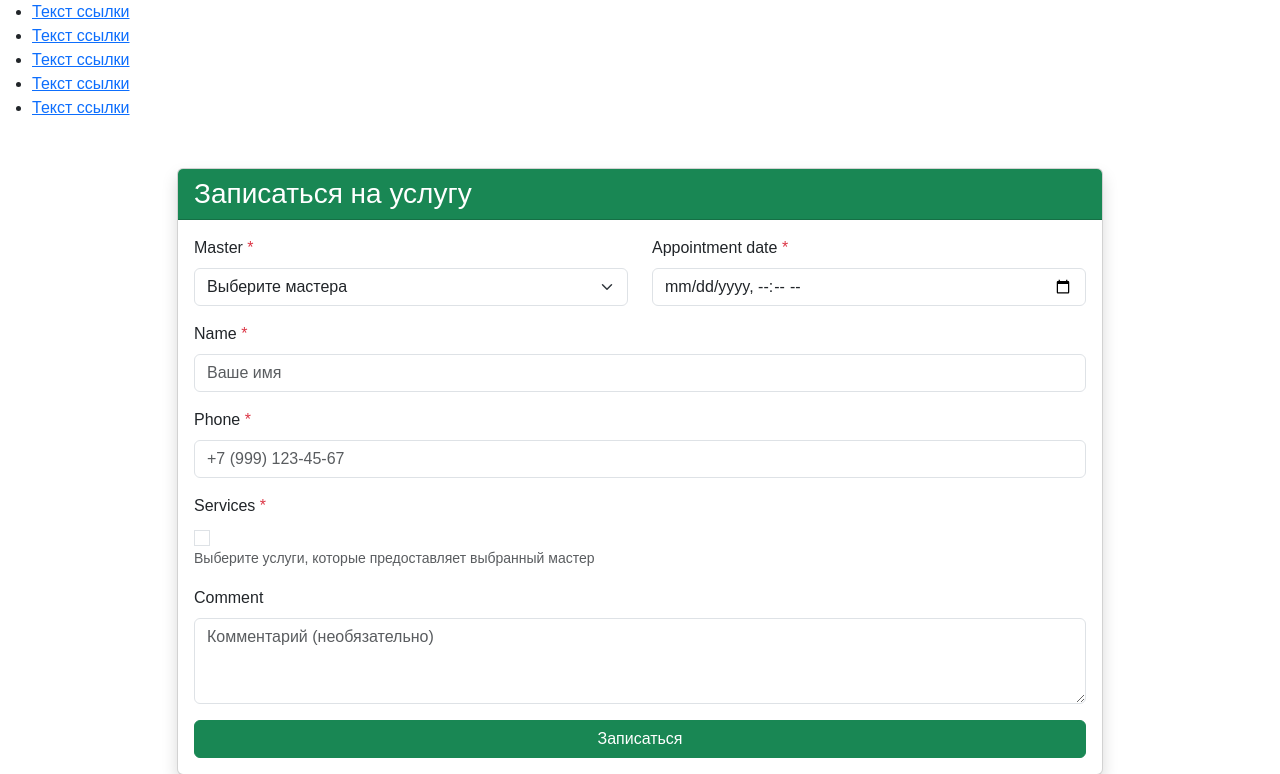
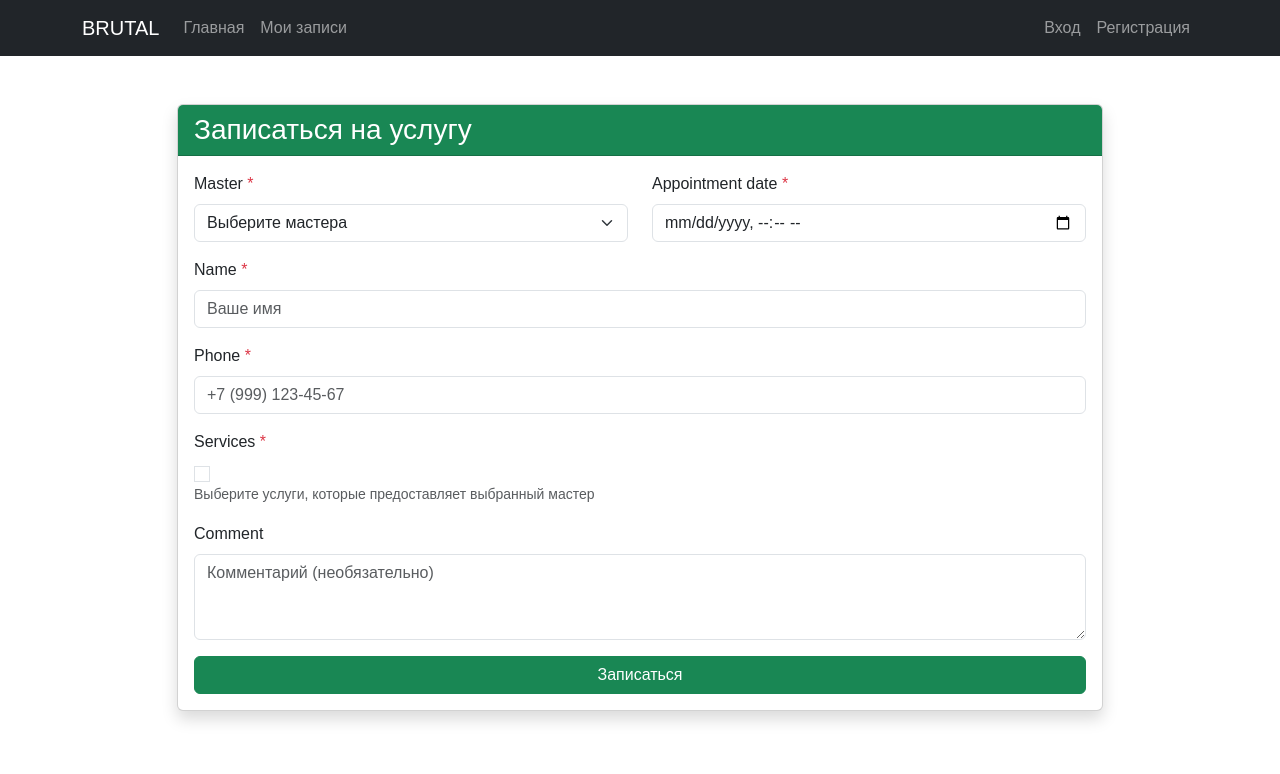
Before and after one commit to DashiD10/Django_HW2, a Django app: page /orders/create/ in a window 1280 px wide. Shown: the top 774 px of the page. Run offline with Django 5.2, Linux system fonts and the light colour scheme; data that the repository does not hold is empty; parts of the project's set-up code (start-up, migrations or seed data) failed here and were passed over.

Commit message:
HW47 представления и шаблоны

```diff
--- a/barbershop/urls.py
+++ b/barbershop/urls.py
@@ -31,5 +31,6 @@ urlpatterns = [
     path('review/create/', views.create_review, name='create_review'),
     path('orders/create/', views.create_order, name='create_order'),
     path('api/master-services/', views.get_master_services, name='get_master_services'),
+    path('users/', include('users.urls')),
     path('__debug__/', include('debug_toolbar.urls')),
 ] + static(settings.STATIC_URL, document_root=settings.STATICFILES_DIRS[0])
--- a/core/templates/core/includes/menu.html
+++ b/core/templates/core/includes/menu.html
@@ -1,9 +1,38 @@
-<nav>
-    <ul>
-        <li><a href="">Текст ссылки</a></li>
-        <li><a href="">Текст ссылки</a></li>
-        <li><a href="">Текст ссылки</a></li>
-        <li><a href="">Текст ссылки</a></li>
-        <li><a href="">Текст ссылки</a></li>
-    </ul>
+<nav class="navbar navbar-expand-lg navbar-dark bg-dark">
+    <div class="container">
+        <a class="navbar-brand" href="{% url 'landing' %}">BRUTAL</a>
+        <button class="navbar-toggler" type="button" data-bs-toggle="collapse" data-bs-target="#navbarNav">
+            <span class="navbar-toggler-icon"></span>
+        </button>
+        <div class="collapse navbar-collapse" id="navbarNav">
+            <ul class="navbar-nav me-auto">
+                <li class="nav-item">
+                    <a class="nav-link" href="{% url 'landing' %}">Главная</a>
+                </li>
+                <li class="nav-item">
+                    <a class="nav-link" href="{% url 'orders_list' %}">Мои записи</a>
+                </li>
+            </ul>
+            <ul class="navbar-nav">
+                {% if user.is_authenticated %}
+                    <li class="nav-item">
+                        <span class="navbar-text me-3">Привет, {{ user.username }}!</span>
+                    </li>
+                    <li class="nav-item">
+                        <form method="post" action="{% url 'logout' %}" class="d-inline">
+                            {% csrf_token %}
+                            <button type="submit" class="btn btn-outline-light btn-sm">Выход</button>
+                        </form>
+                    </li>
+                {% else %}
+                    <li class="nav-item">
+                        <a class="nav-link" href="{% url 'login' %}">Вход</a>
+                    </li>
+                    <li class="nav-item">
+                        <a class="nav-link" href="{% url 'register' %}">Регистрация</a>
+                    </li>
+                {% endif %}
+            </ul>
+        </div>
+    </div>
 </nav>
--- a/users/urls.py
+++ b/users/urls.py
@@ -1,8 +1,8 @@
 from django.urls import path
-from . import views
+from .views import UserLoginView, UserRegistrationView, UserLogoutView
 
 urlpatterns = [
-    path('register/', views.register, name='register'),
-    path('login/', views.login_view, name='login'),
-    path('logout/', views.logout_view, name='logout'),
+    path('register/', UserRegistrationView.as_view(), name='register'),
+    path('login/', UserLoginView.as_view(), name='login'),
+    path('logout/', UserLogoutView.as_view(), name='logout'),
 ]
```
Also changed, not shown: users/templates/users/form.html (added, +69 -0 lines), users/templates/users/login.html (deleted, +0 -40 lines), users/templates/users/register.html (deleted, +0 -38 lines), users/views.py (+35 -2 lines).
